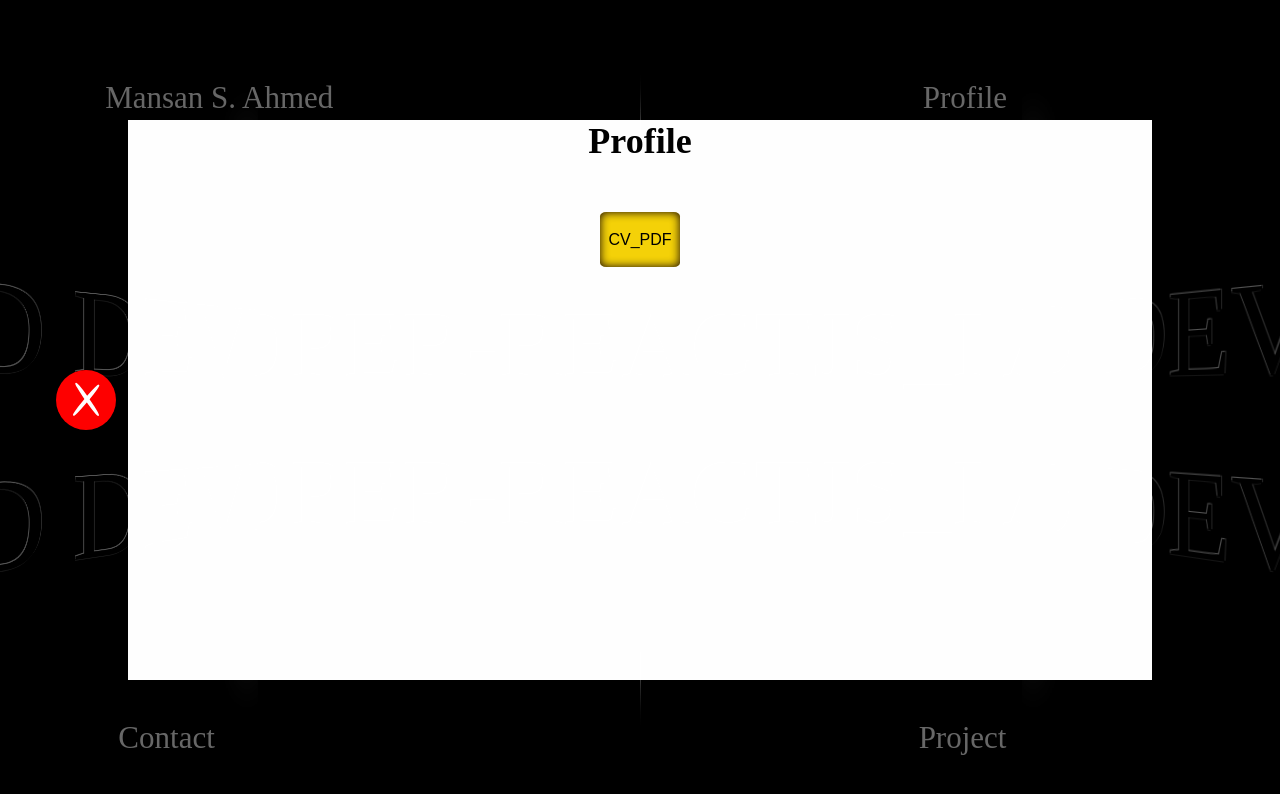
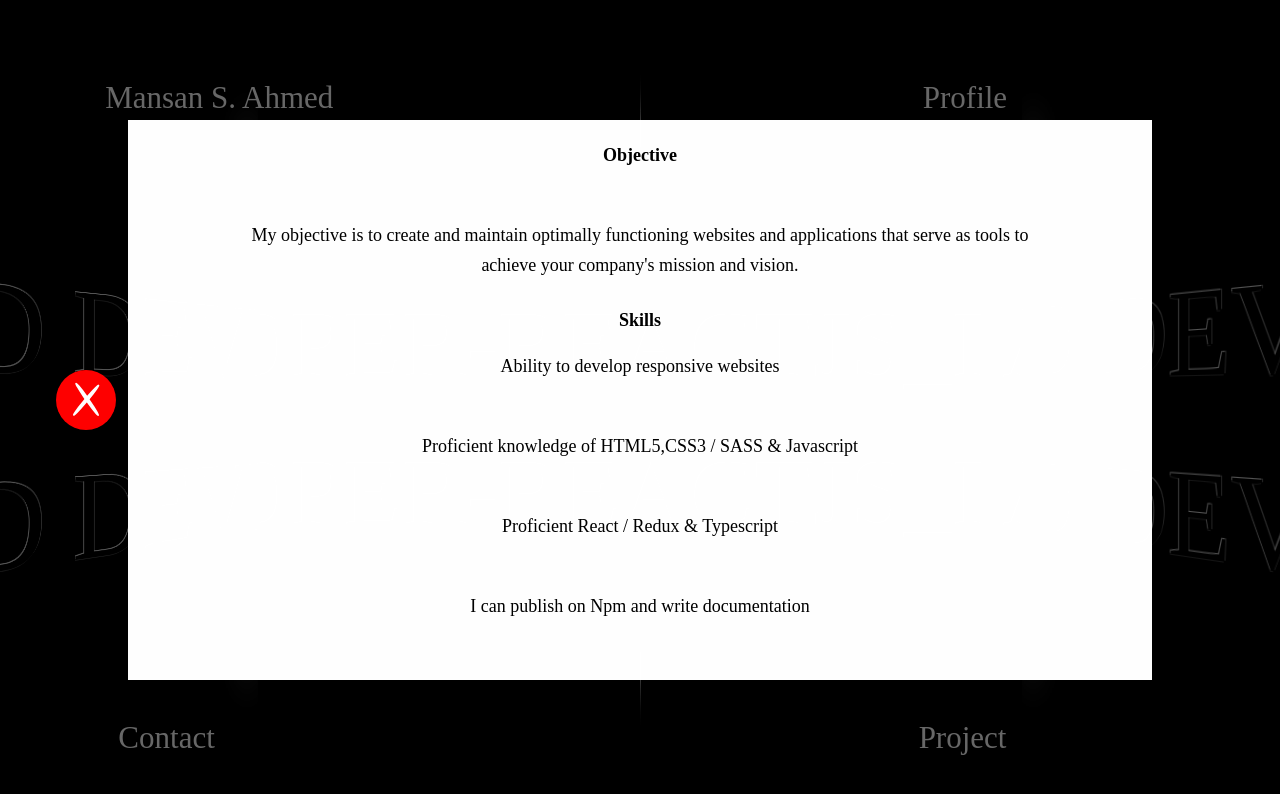
Before and after one commit to MansanSouleimanAhmed/cv_2021, a React (Create React App) app: page / in a window 1280 px wide. Both pictures are taken after a click on the element "Profile". Shown: the top 794 px of the page. Built offline with nearby package versions, Linux system fonts and the light colour scheme; the HTML template or start-up script is replaced by a standard one.

Commit message:
content modals

```diff
--- a/src/components/modal/modale-content/msa.tsx
+++ b/src/components/modal/modale-content/msa.tsx
@@ -1,5 +1,6 @@
 import React, { Fragment, useEffect } from 'react';
 import { useSelector } from 'react-redux';
+import { P_STYLE } from '../style';
 
 const Msa: React.FC = () => {
 	let msaContent: any = useSelector((state: any) => state.MsaContent);
@@ -14,7 +15,23 @@
 	return (
 		<Fragment>
 			<div style={style}>
-				<h1>Msa</h1>
+				<p style={P_STYLE}>
+					<strong>Who am I?</strong>
+				</p>
+				<p style={P_STYLE}>
+					I am a self-motivated and proactive young individual, that have the ability to work independently
+					and collaboratively as part of a team. I can take creative feedback constructively in order to
+					improve my skills.I do my best to build the applications with structured code as I understand how
+					frustrating a badly structured code can be.
+				</p>
+				<p style={P_STYLE}>
+					<strong>What do I want?</strong>
+				</p>
+				<p style={P_STYLE}>
+					I would like to build an innovative product to be used by thousands of users.Since I am not afraid
+					to learn different technologies, I am open minded and will do my best to get a the proficient
+					knowledge about the set of technologies required to build your projects.
+				</p>
 			</div>
 		</Fragment>
 	);
--- a/src/components/modal/modale-content/profile.tsx
+++ b/src/components/modal/modale-content/profile.tsx
@@ -1,6 +1,7 @@
 import React, { Fragment, useState, useEffect } from 'react';
 import ReactDom from 'react-dom';
 import { useSelector } from 'react-redux';
+import { P_STYLE } from '../style';
 
 const Profile: React.FC = () => {
 	let profileContent: any = useSelector((state: any) => state.ProfileContent);
@@ -17,8 +18,31 @@
 
 	return (
 		<Fragment>
-			<div>
-				<h1>Profile</h1>
+			<div style={style}>
+				<p style={P_STYLE}>
+					<strong>Objective</strong>
+				</p>
+				<p style={P_STYLE}>
+					My objective is to create and maintain optimally functioning websites and applications that serve as
+					tools to achieve your company's mission and vision.
+				</p>
+				<ul>
+					<li>
+						<strong>Skills</strong>
+					</li>
+					<li>
+						<p style={P_STYLE}>Ability to develop responsive websites</p>
+					</li>
+					<li>
+						<p style={P_STYLE}>Proficient knowledge of HTML5,CSS3 / SASS & Javascript</p>
+					</li>
+					<li>
+						<p style={P_STYLE}>Proficient React / Redux & Typescript</p>
+					</li>
+					<li>
+						<p style={P_STYLE}>I can publish on Npm and write documentation</p>
+					</li>
+				</ul>
 			</div>
 		</Fragment>
 	);
--- a/src/components/modal/style.ts
+++ b/src/components/modal/style.ts
@@ -93,6 +93,11 @@
 	height: '230px',
 	width: '250px',
 };
+export const P_STYLE: React.CSSProperties = {
+	paddingTop: '20px',
+	lineHeight: '30px',
+	paddingBottom: '30px',
+};
 
 export const PROJ_BUTTON_STYLE: React.CSSProperties = {
 	position: 'absolute',
```
Also changed, not shown: 6 other files (tests, documents, lock files or other folders).
